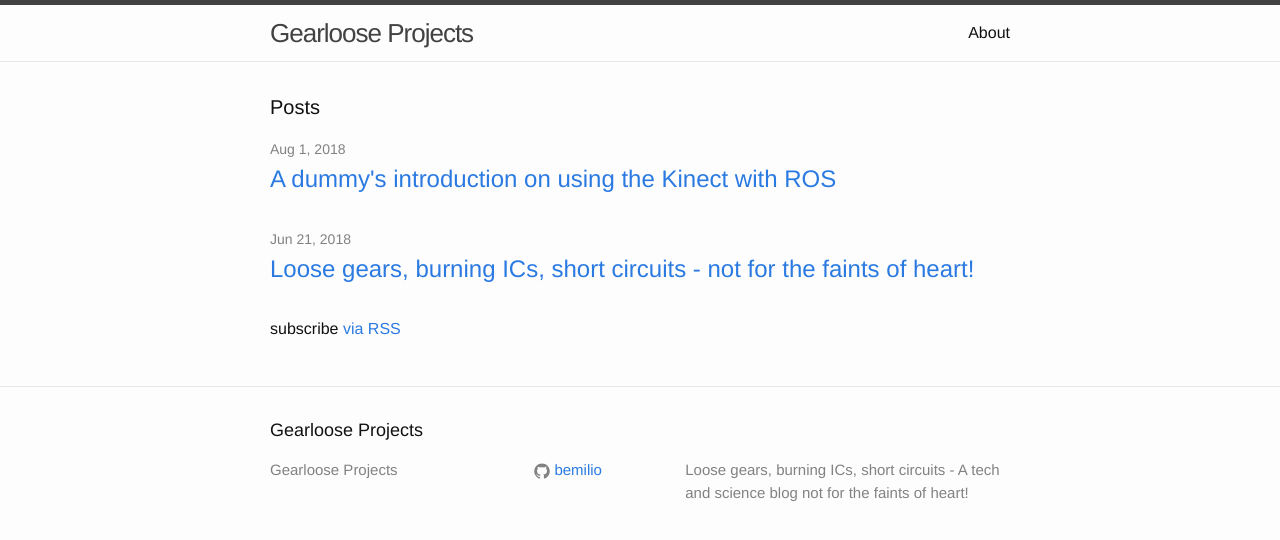
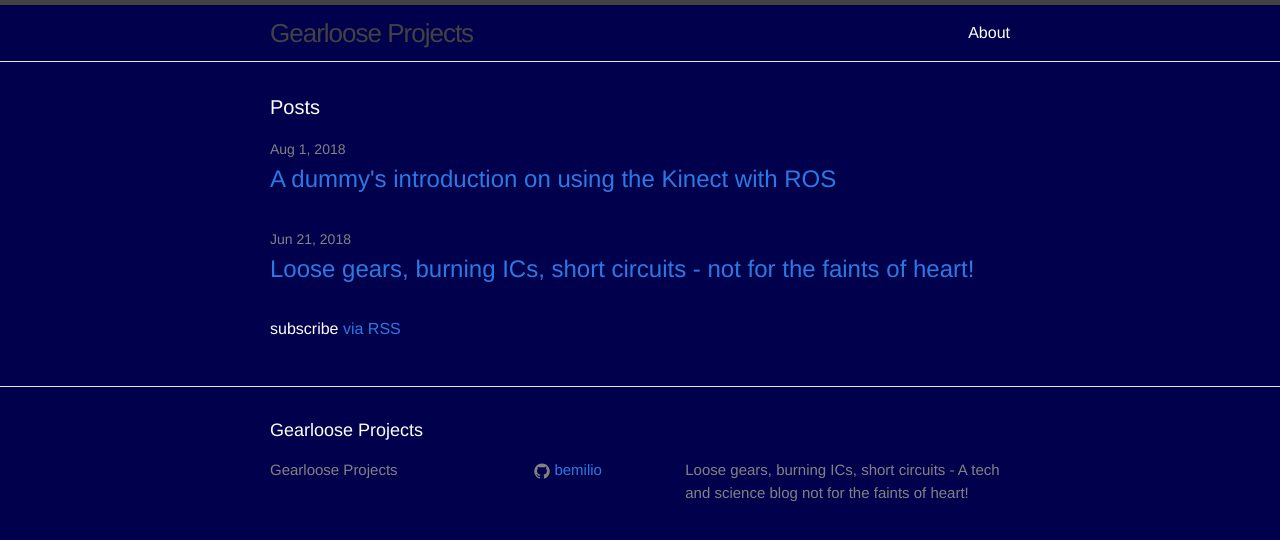
Before and after one commit to bemilio/bemilio.github.io, a Jekyll site: the page built from index.html, in a window 1280 px wide. Shown: the top 540 px of the page. Built offline with Jekyll 4.4.1, drawn with Linux system fonts in a browser that asks for light colours.

Commit message:
changed colours

```diff
--- a/_config.yml
+++ b/_config.yml
@@ -19,5 +19,3 @@ highlighter: rouge
 
 theme: jekyll-theme-hacker
 remote_theme: pages-themes/hacker
-
-theme: jekyll-theme-hacker
--- a/css/main.scss
+++ b/css/main.scss
@@ -14,8 +14,8 @@ $base-line-height: 1.5;
 
 $spacing-unit:     30px;
 
-$text-color:       #111;
-$background-color: #fdfdfd;
+$text-color:       #ffffff;
+$background-color: #00004d;
 $brand-color:      #2a7ae2;
 
 $grey-color:       #828282;
```
Also changed, not shown: Gemfile.lock (added), 17 other files.
